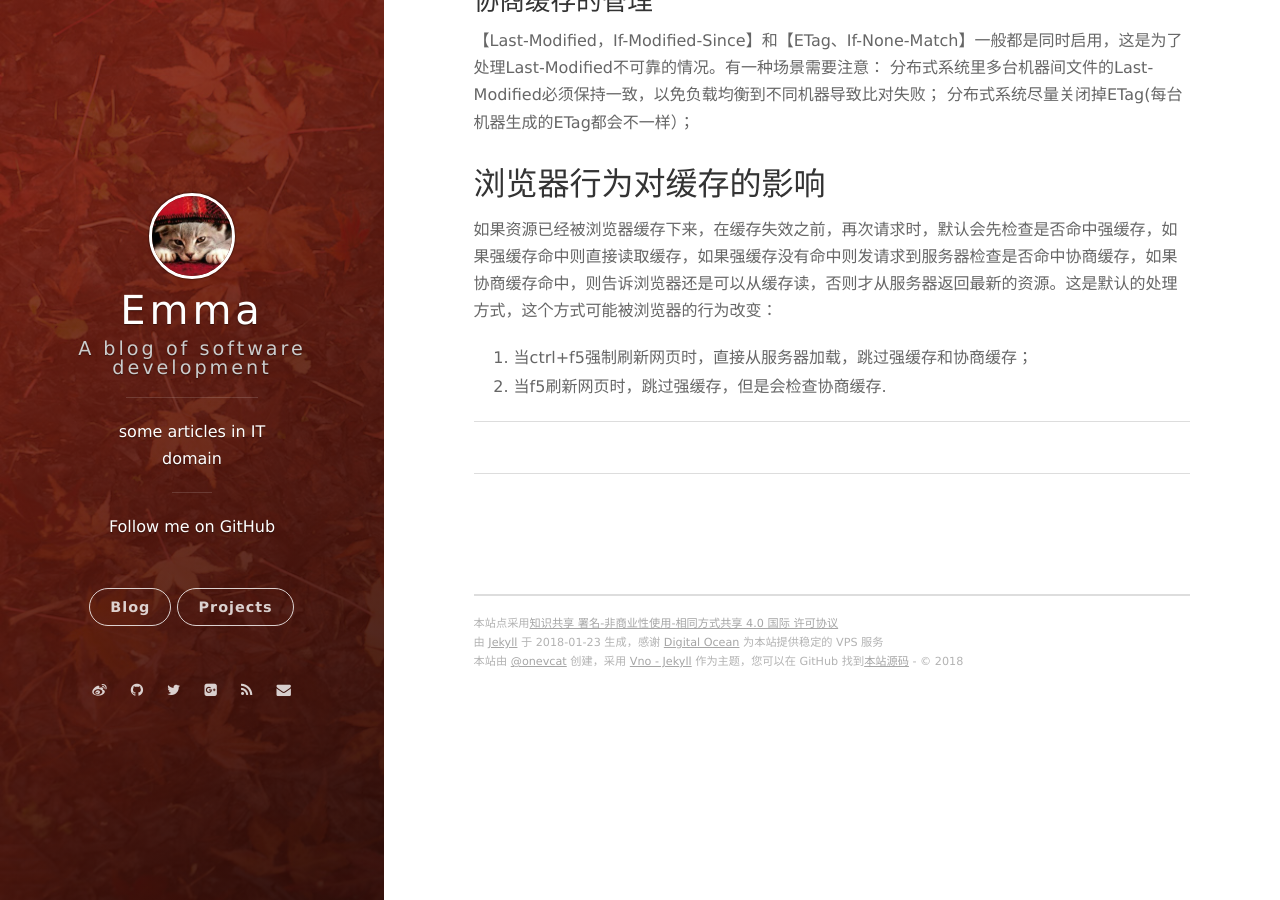
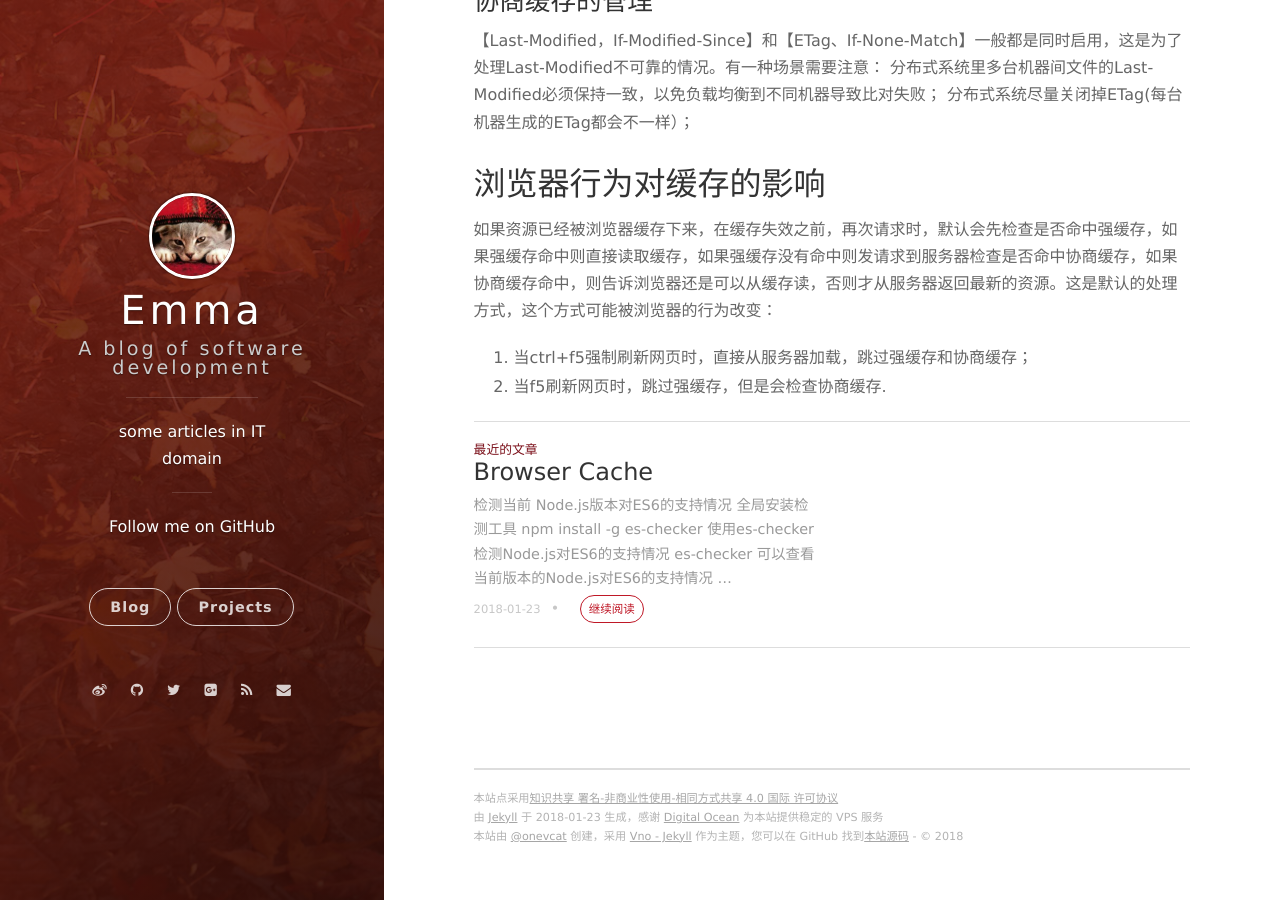
Before and after one commit to Emma0118/Emma0118.github.io, a Jekyll site: the page built from _posts/2018-01-11-browser-cache.markdown, in a window 1280 px wide and 900 px high, scrolled down 4287 px. Built offline with Jekyll 4.4.1, drawn with Linux system fonts in a browser that asks for light colours; nearby versions of some CDN libraries; comment, search, counter and statistics services are not loaded.

Commit message:
01-22 node support for es6

````diff
--- a/_posts/2018-01-11-browser-cache.markdown
+++ b/_posts/2018-01-11-browser-cache.markdown
@@ -1,6 +1,6 @@
 ---
 layout: post
-title: 浏览器缓存小结
+title: Browser Cache
 date: 2018-01-22 22:10:30
 ---
 ## 缓存分类
--- /dev/null
+++ b/_posts/2018-01-22-Support-ES6-for-nodejs.markdown
@@ -0,0 +1,17 @@
+---
+layout: post
+title: Browser Cache
+date: 2018-01-23 18:33:00
+---
+
+### 检测当前 Node.js版本对ES6的支持情况
+1. 全局安装检测工具
+```bash
+npm install -g es-checker
+```
+1. 使用es-checker检测Node.js对ES6的支持情况
+```bash
+es-checker
+```
+可以查看当前版本的Node.js对ES6的支持情况
+![](../../assets/images/es6-1.png)
````
Also changed, not shown: assets/images/es6-1.png (added), assets/images/es6-2.png (added), assets/images/es6-3.png (added).
